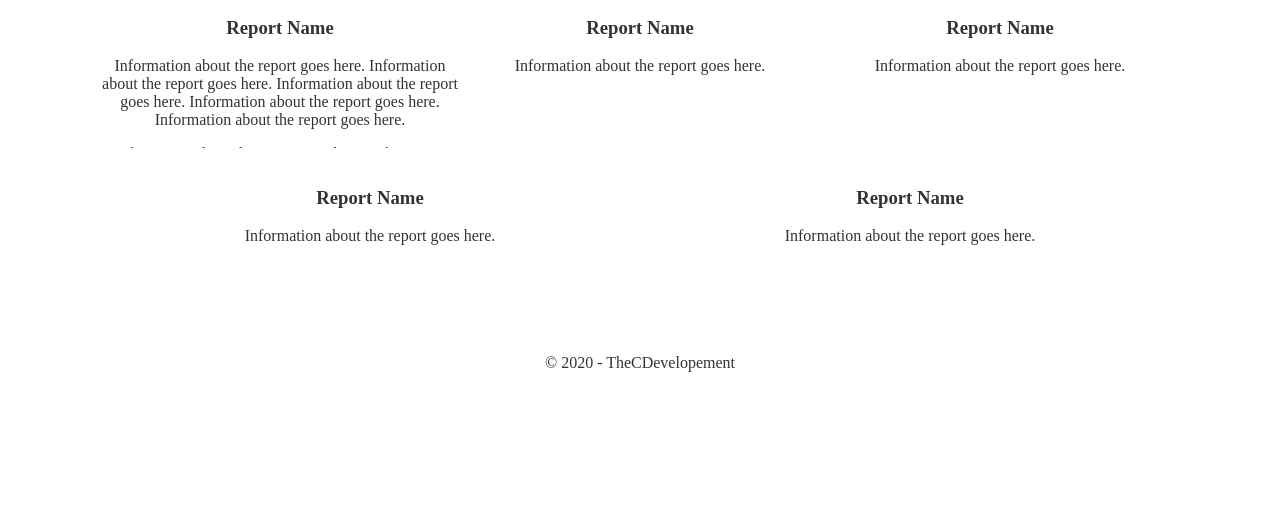
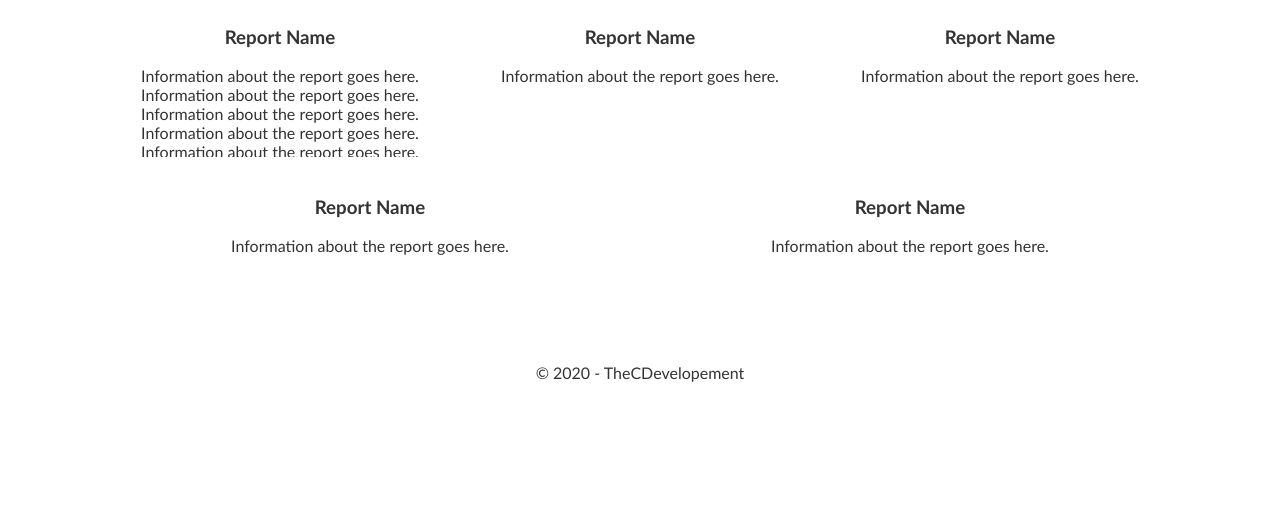
Before and after one commit to cdevelopment010/my-example-site, a plain HTML site: page index.html in a window 1280 px wide. Shown: the part 280-800 px from the top of the page. Drawn offline with Linux system fonts and the light colour scheme.

Commit message:
Update screen.css

```diff
--- a/screen.css
+++ b/screen.css
@@ -11,6 +11,7 @@ body {
   flex-wrap: wrap;
   max-width: 1080px;
   color: #333;
+  font-family: Calibri;
 }
 
 
```
